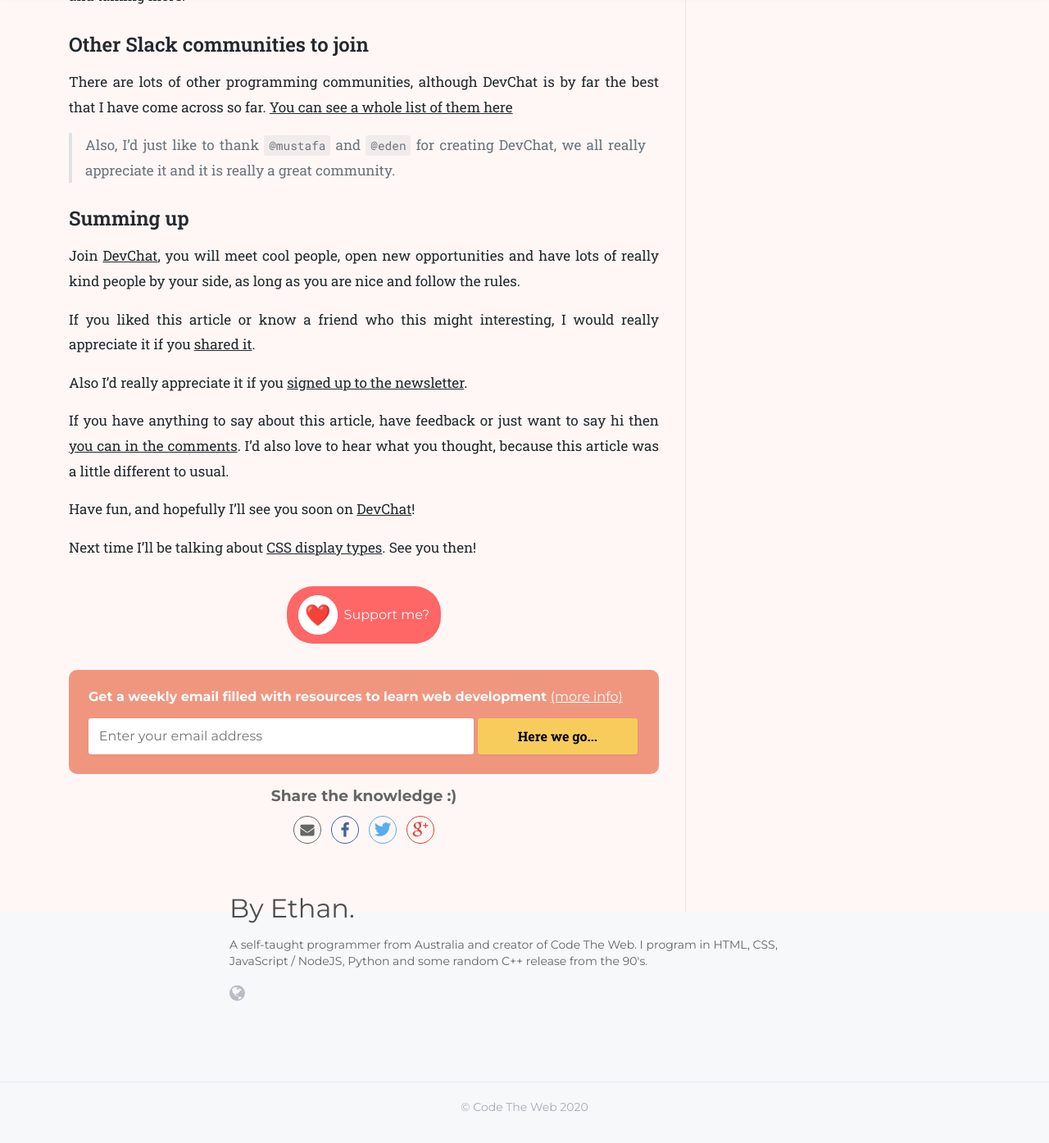
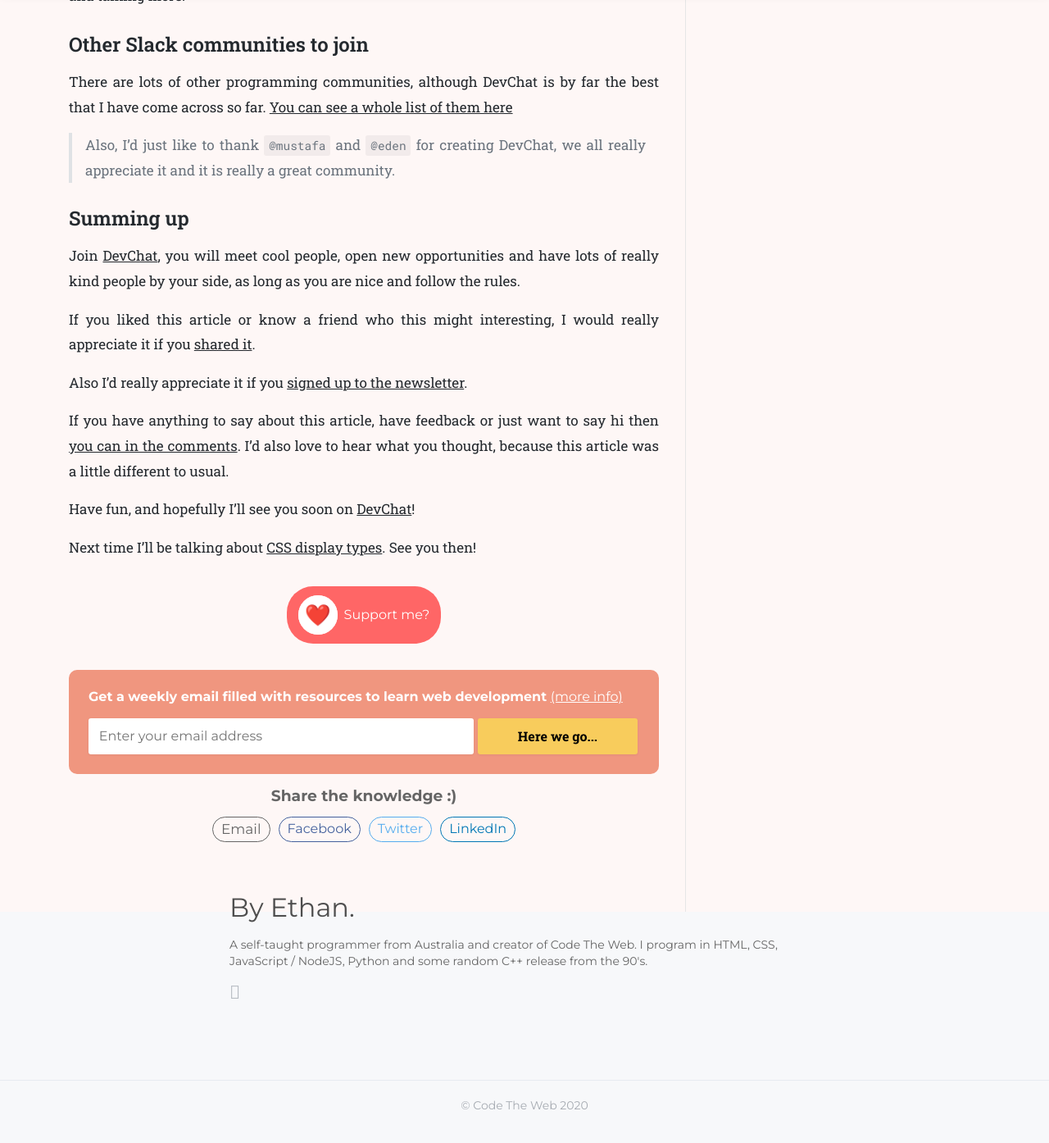
Before and after one commit to Booligoosh/codetheweb.blog, a Jekyll site: the page built from _posts/2017-11-24-devchat.md, in a window 1280 px wide and 1400 px high, scrolled down 5822 px. Shown: the top 1394 px of the window at 82% size. Built offline with Jekyll 4.4.1, drawn with Linux system fonts in a browser that asks for light colours; nearby versions of some CDN libraries; some web fonts are replaced; comment, search, counter and statistics services are not loaded.

Commit message:
Removed iconfonts!

```diff
--- a/_includes/actual-share-icons.html
+++ b/_includes/actual-share-icons.html
@@ -1,5 +1,5 @@
 {% include email-link.html %}
 {% capture url %}{{site.url}}{{page.url}}{% endcapture %}
-<a class="social-share-icon icon-facebook" href="https://www.facebook.com/sharer/sharer.php?u={{url}}" target="_blank"></a>
-<a class="social-share-icon icon-twitter" href="https://twitter.com/intent/tweet?text=%22{{page.title}}%22%20by%20%40CodeTheWebBlog&url={{url}}" target="_blank"></a>
-<a class="social-share-icon icon-google" href="https://plus.google.com/share?url={{url}}" target="_blank"></a>
+<a class="social-share-icon icon-facebook" href="https://www.facebook.com/sharer/sharer.php?u={{url}}" target="_blank">Facebook</a>
+<a class="social-share-icon icon-twitter" href="https://twitter.com/intent/tweet?text=%22{{page.title}}%22%20by%20%40CodeTheWebBlog&url={{url}}" target="_blank">Twitter</a>
+<a class="social-share-icon icon-linkedin" href="http://www.linkedin.com/shareArticle?mini=true&ro=true&title={{page.title}}&url={{url}}" target="_blank">LinkedIn</a>
--- a/_includes/email-link.html
+++ b/_includes/email-link.html
@@ -1,4 +1,4 @@
-<a class="social-share-icon icon-email" href="mailto:?subject=Check out this awesome article from Code The Web&amp;body=%3Ca%20href=%22{{site.url}}{{page.url}}%22%3E{{site.url}}{{page.url}}%3C/a%3E" target="_blank"></a>
+<a class="social-share-icon icon-email" href="mailto:?subject=Check out this awesome article from Code The Web&amp;body=%3Ca%20href=%22{{site.url}}{{page.url}}%22%3E{{site.url}}{{page.url}}%3C/a%3E" target="_blank">Email</a>
 <!-- OLD
 <a class="social-share-icon icon-email fa fa-envelope" href="mailto:?subject=Check out this awesome article from Code The Web&amp;body=%3Ch1%3E{{page.title}}%3C/h1%3E{% if page.description %}%3Cbr%3E%3Ch2%3E{{page.description}}%3C/h2%3E{% endif %}%3Cbr%3E%3Ca%20href=%22{{site.url}}{{page.url}}%22%3E{{site.url}}{{page.url}}%3C/a%3E" target="_blank"></a>
 -->
--- a/_includes/in-post-stream-odd.html
+++ b/_includes/in-post-stream-odd.html
@@ -1,7 +1,7 @@
 <div class="in-post-stream social card-style">
     <div class="explainer">Find Code The Web on:</div>
     <div class="networks-wrapper">
-        <a href="{{site.social.reddit}}" class="network card-style reddit" target="_blank"><i class="icon-reddit"></i><span class="username">&nbsp;&nbsp;<!-- u/ -->CodeTheWebBlog</span></a>
-        <a href="{{site.social.twitter}}" class="network card-style twitter" target="_blank"><i class="icon-twitter"></i><span class="username">&nbsp;&nbsp;<!-- @ -->CodeTheWebBlog</span></a>
+        <a href="{{site.social.reddit}}" class="network card-style reddit" target="_blank">Reddit<span class="username"> &mdash; u/CodeTheWebBlog</span></a>
+        <a href="{{site.social.twitter}}" class="network card-style twitter" target="_blank">Twitter<span class="username"> &mdash; @CodeTheWebBlog</span></a>
     </div>
 </div>
--- a/_sass/myfont.scss
+++ /dev/null
@@ -1,49 +0,0 @@
-@font-face {
-  font-family: 'myfont';
-  src:  url('/assets/fonts/myfont.eot?addedredditalien');
-  src:  url('/assets/fonts/myfont.eot?addedredditalien#iefix') format('embedded-opentype'),
-    url('/assets/fonts/myfont.ttf?addedredditalien') format('truetype'),
-    url('/assets/fonts/myfont.woff?addedredditalien') format('woff'),
-    url('/assets/fonts/myfont.svg?addedredditalien#myfont') format('svg');
-  font-weight: normal;
-  font-style: normal;
-  font-display: swap;
-}
-
-i.icon-logo, i.icon-website, .icon-email, .network i {
-  /* use !important to prevent issues with browser extensions that change fonts */
-  font-family: 'myfont' !important;
-  speak: none;
-  font-style: normal;
-  font-weight: normal;
-  font-variant: normal;
-  text-transform: none;
-  line-height: 1;
-
-  /* Better Font Rendering =========== */
-  -webkit-font-smoothing: antialiased;
-  -moz-osx-font-smoothing: grayscale;
-}
-
-.icon-logo:before {
-  content: "\e900";
-}
-.icon-website:before {
-  content: "\f0ac";
-}
-.icon-email:before {
-  content: "\f0e0";
-}
-.icon-twitter:before {
-  content: "\e901";
-}
-.icon-facebook:before {
-  content: "\e902";
-}
-.icon-reddit:before {
-  content: "\e903";
-}
-
-.social-share-icon.icon-email {
-    font-family: 'myfont' !important;
-}
--- a/_sass/share.scss
+++ b/_sass/share.scss
@@ -1,121 +1,24 @@
-@font-face {
-  font-family: "socialshare";
-  src: url("../fonts/iconfont.eot");
-  src: url("../fonts/iconfont.eot?#iefix") format("embedded-opentype"),
-    url("../fonts/iconfont.woff") format("woff"),
-    url("../fonts/iconfont.ttf") format("truetype"),
-    url("../fonts/iconfont.svg#iconfont") format("svg");
-  font-display: swap;
-}
 .social-share {
-  font-family: "socialshare" !important;
-  font-size: 16px;
-  font-style: normal;
-  -webkit-font-smoothing: antialiased;
-  -webkit-text-stroke-width: 0.2px;
-  -moz-osx-font-smoothing: grayscale;
-}
-.social-share * {
-  font-family: "socialshare" !important;
-}
-.social-share .icon-tencent:before {
-  content: "\f07a";
-}
-.social-share .icon-qq:before {
-  content: "\f11a";
-}
-.social-share .icon-weibo:before {
-  content: "\f12a";
-}
-.social-share .icon-wechat:before {
-  content: "\f09a";
-}
-.social-share .icon-douban:before {
-  content: "\f10a";
-}
-.social-share .icon-heart:before {
-  content: "\f20a";
-}
-.social-share .icon-like:before {
-  content: "\f00a";
-}
-.social-share .icon-qzone:before {
-  content: "\f08a";
-}
-.social-share .icon-linkedin:before {
-  content: "\f01a";
-}
-.social-share .icon-diandian:before {
-  content: "\f05a";
-}
-.social-share .icon-facebook:before {
-  content: "\f03a";
-}
-.social-share .icon-google:before {
-  content: "\f04a";
-}
-.social-share .icon-twitter:before {
-  content: "\f06a";
-}
-.social-share a {
-  position: relative;
-  text-decoration: none;
-  margin: 4px;
-  display: inline-block;
-  outline: none;
+  display: flex;
+  flex-wrap: wrap;
+  justify-content: center;
+  align-items: center;;
+
+  > *:not(a) {
+    width: 100%;
+  }
 }
 .social-share .social-share-icon {
-  position: relative;
-  display: inline-block;
-  width: 32px;
-  height: 32px;
-  font-size: 20px;
-  border-radius: 50%;
-  line-height: 32px;
+  border-radius: 3em;
   border: 1px solid #666;
   color: #666;
   text-align: center;
-  vertical-align: middle;
-  transition: background 0.6s ease-out 0s;
+  padding: 5px 10px;
+  margin: 5px;
 }
 .social-share .social-share-icon:hover {
   background: #666;
   color: #fff;
-}
-.social-share .icon-weibo {
-  color: #ff763b;
-  border-color: #ff763b;
-}
-.social-share .icon-weibo:hover {
-  background: #ff763b;
-}
-.social-share .icon-tencent {
-  color: #56b6e7;
-  border-color: #56b6e7;
-}
-.social-share .icon-tencent:hover {
-  background: #56b6e7;
-}
-.social-share .icon-qq {
-  color: #56b6e7;
-  border-color: #56b6e7;
-}
-.social-share .icon-qq:hover {
-  background: #56b6e7;
-}
-.social-share .icon-qzone {
-  color: #fdbe3d;
-  border-color: #fdbe3d;
-}
-.social-share .icon-qzone:hover {
-  background: #fdbe3d;
-}
-.social-share .icon-douban {
-  color: #33b045;
-  border-color: #33b045;
-}
-.social-share .icon-douban:hover {
-  background: #33b045;
 }
 .social-share .icon-linkedin {
   color: #0077b5;
@@ -131,13 +34,6 @@
 .social-share .icon-facebook:hover {
   background: #44619d;
 }
-.social-share .icon-google {
-  color: #db4437;
-  border-color: #db4437;
-}
-.social-share .icon-google:hover {
-  background: #db4437;
-}
 .social-share .icon-twitter {
   color: #55acee;
   border-color: #55acee;
@@ -145,81 +41,3 @@
 .social-share .icon-twitter:hover {
   background: #55acee;
 }
-.social-share .icon-diandian {
-  color: #307dca;
-  border-color: #307dca;
-}
-.social-share .icon-diandian:hover {
-  background: #307dca;
-}
-.social-share .icon-wechat {
-  position: relative;
-  color: #7bc549;
-  border-color: #7bc549;
-}
-.social-share .icon-wechat:hover {
-  background: #7bc549;
-}
-.social-share .icon-wechat .wechat-qrcode {
-  display: none;
-  border: 1px solid #eee;
-  position: absolute;
-  z-index: 9;
-  top: -205px;
-  left: -84px;
-  width: 200px;
-  height: 192px;
-  color: #666;
-  font-size: 12px;
-  text-align: center;
-  background-color: #fff;
-  box-shadow: 0 2px 10px #aaa;
-  transition: all 200ms;
-  -webkit-tansition: all 350ms;
-  -moz-transition: all 350ms;
-}
-.social-share .icon-wechat .wechat-qrcode.bottom {
-  top: 40px;
-  left: -84px;
-}
-.social-share .icon-wechat .wechat-qrcode.bottom:after {
-  display: none;
-}
-.social-share .icon-wechat .wechat-qrcode h4 {
-  font-weight: normal;
-  height: 26px;
-  line-height: 26px;
-  font-size: 12px;
-  background-color: #f3f3f3;
-  margin: 0;
-  padding: 0;
-  color: #777;
-}
-.social-share .icon-wechat .wechat-qrcode .qrcode {
-  width: 105px;
-  margin: 10px auto;
-}
-.social-share .icon-wechat .wechat-qrcode .qrcode table {
-  margin: 0 !important;
-}
-.social-share .icon-wechat .wechat-qrcode .help p {
-  font-weight: normal;
-  line-height: 16px;
-  padding: 0;
-  margin: 0;
-}
-.social-share .icon-wechat .wechat-qrcode:after {
-  content: "";
-  position: absolute;
-  left: 50%;
-  margin-left: -6px;
-  bottom: -13px;
-  width: 0;
-  height: 0;
-  border-width: 8px 6px 6px 6px;
-  border-style: solid;
-  border-color: #fff transparent transparent transparent;
-}
-.social-share .icon-wechat:hover .wechat-qrcode {
-  display: block;
-}
--- a/_sass/style.scss
+++ b/_sass/style.scss
@@ -1938,7 +1938,7 @@
 
 
 /* __FLAT__ */
-body.flat *:not(.home-banner):not(.sidebar-btn):not(.post-number) {
+body.flat *:not(.home-banner):not(.sidebar-btn):not(.post-number):not(.social-share-icon) {
     box-shadow: none !important;
     border: none !important;
 }
--- a/_sass/theme_styles_combined.scss
+++ b/_sass/theme_styles_combined.scss
@@ -2,4 +2,3 @@
 @import 'prism.scss';
 @import 'share.scss';
 @import 'theme/app.scss';
-@import 'myfont.scss';
```
